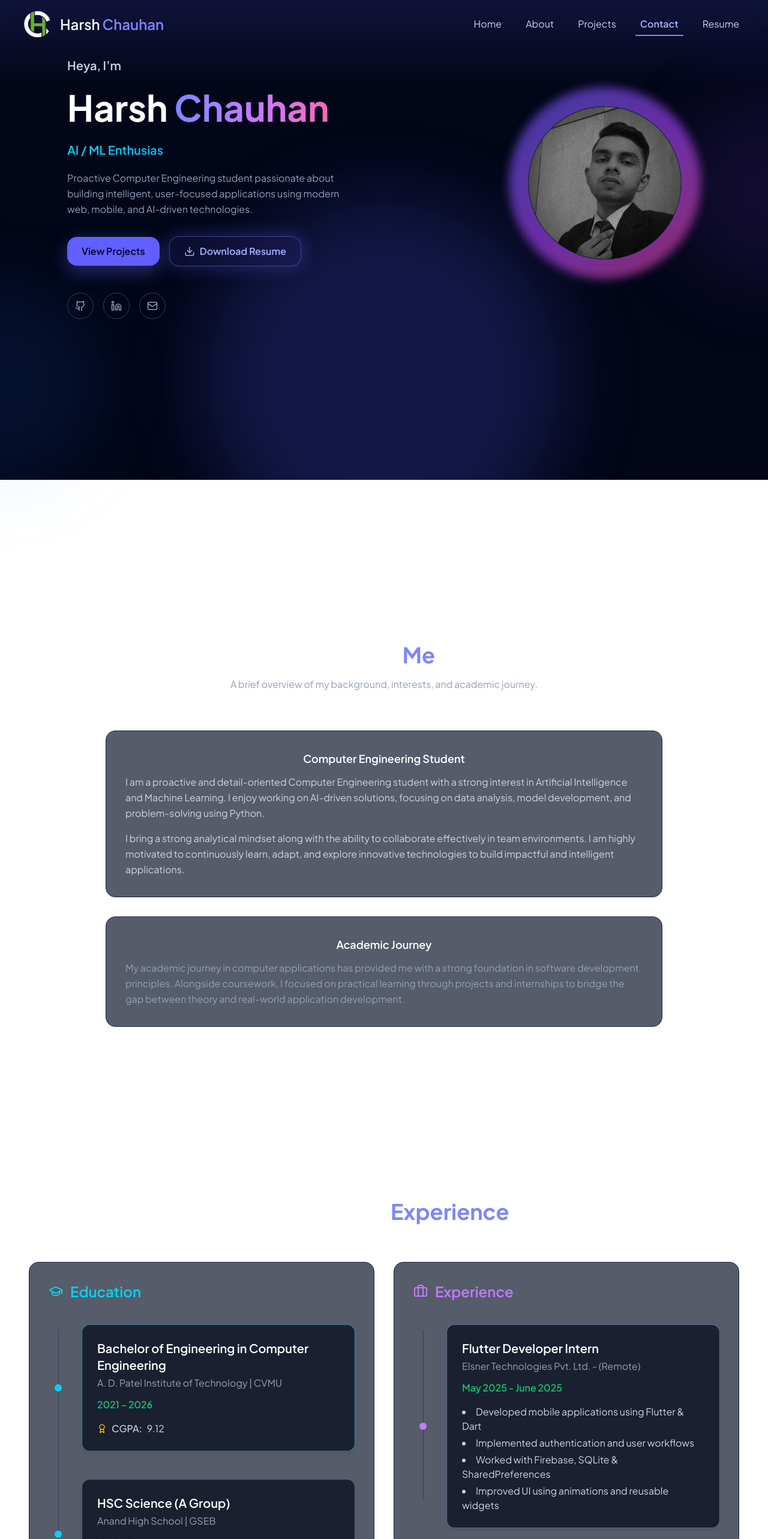
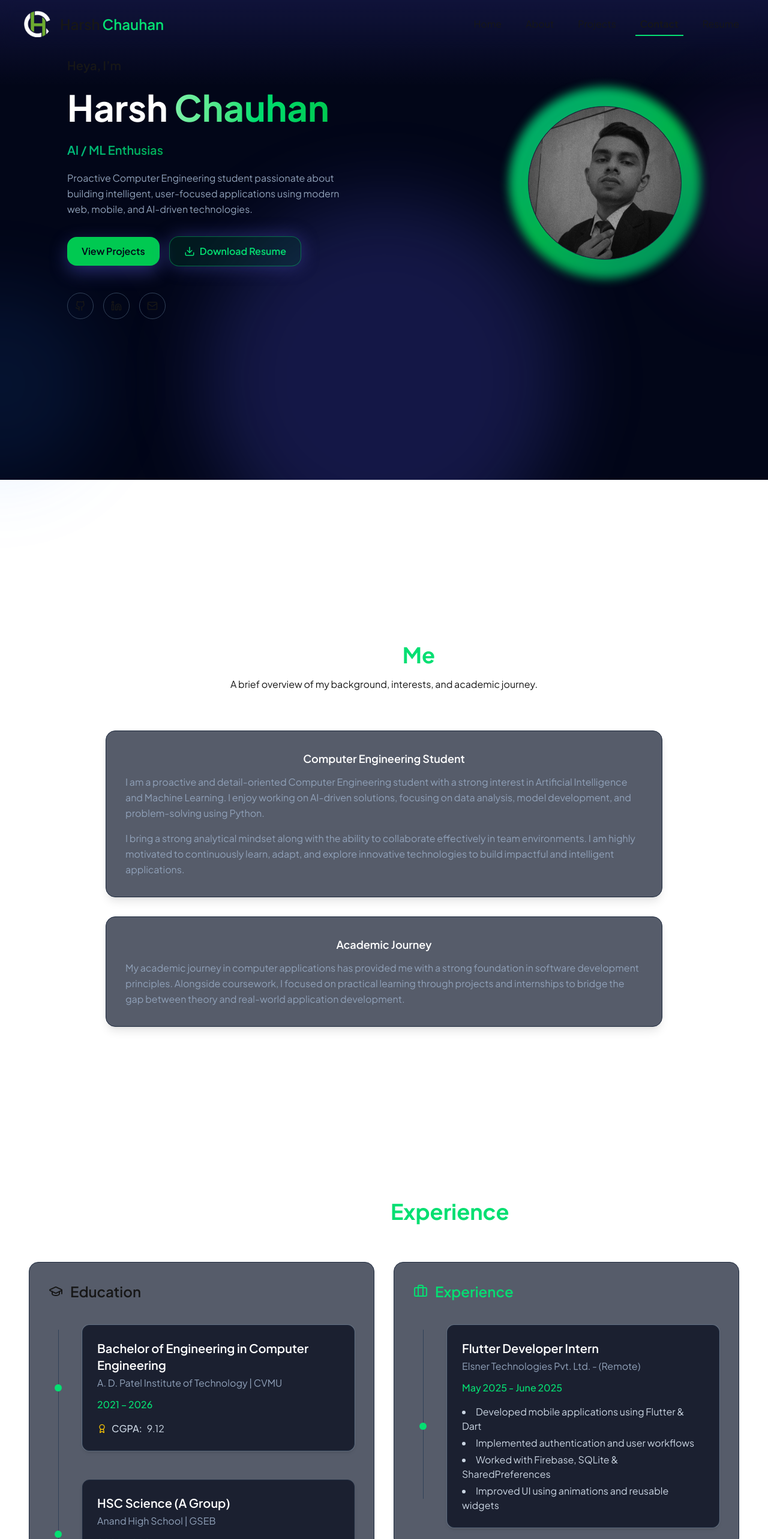
Before and after one commit to GitHarsh1511/portfolio, a Next.js app: page / in a window 1280 px wide. Shown: the top 2566 px of the page at 60% size. Built offline with nearby package versions, Linux system fonts and the light colour scheme.

Commit message:
goodtogo

```diff
--- a/app/page.tsx
+++ b/app/page.tsx
@@ -50,14 +50,14 @@ export default function HomePage() {
               className="space-y-5"
             >
               {/* Small Intro */}
-              <p className="text-lg md:text-xl font-semibold text-slate-300 leading-tight">
+              <p className="text-lg md:text-xl font-semibold text-white-400 leading-tight">
                 Heya, I’m
               </p>
 
               {/* Name */}
               <h1 className="text-4xl md:text-5xl lg:text-6xl font-extrabold leading-tight text-white">
                 Harsh{" "}
-                <span className="bg-gradient-to-r from-indigo-400 via-purple-400 to-pink-400 bg-clip-text text-transparent">
+                <span className="bg-linear-to-r from-green-300 via-green-400 to-green-500 bg-clip-text text-transparent">
                   Chauhan
                 </span>
               </h1>
@@ -76,10 +76,10 @@ export default function HomePage() {
                 repeat={Infinity}
                 wrapper="h2"
                 className="
-    text-lg md:text-xl font-semibold
-    bg-gradient-to-r from-cyan-400 via-sky-400 to-blue-500
-    bg-clip-text text-transparent
-  "
+  text-lg md:text-xl font-semibold
+  bg-linear-to-r from-emerald-500 via-green-600 to-emerald-700
+  bg-clip-text text-transparent
+"
               />
 
               {/* Description */}
@@ -99,10 +99,10 @@ export default function HomePage() {
                   className="
       inline-flex items-center gap-2
       px-6 py-3 rounded-2xl
-      bg-indigo-500
+      bg-green-500
       text-slate-950 font-semibold
       shadow-[0_10px_30px_rgba(99,102,241,0.4)]
-      hover:bg-indigo-400
+      hover:bg-white-400
       transition
     "
                 >
@@ -118,11 +118,11 @@ export default function HomePage() {
                   className="
       inline-flex items-center gap-2
       px-6 py-3 rounded-2xl
-      border border-indigo-400/40
-      bg-indigo-500/10
-      text-indigo-300 font-semibold
+      border border-green-400/40
+      bg-green-500/10
+      text-green-400 font-semibold
       shadow-[0_0_30px_rgba(99,102,241,0.35)]
-      hover:bg-indigo-500/20
+      hover:bg-green-500/20
       transition
     "
                 >
@@ -140,9 +140,9 @@ export default function HomePage() {
                   className="
         p-3 rounded-full
         border border-slate-700
-        text-slate-400
-        hover:text-white hover:border-indigo-400
-        hover:shadow-md hover:shadow-indigo-500/30
+        text-white-400
+        hover:text-white hover:border-green-400
+        hover:shadow-md hover:shadow-green-500/30
         transition
       "
                 >
@@ -156,8 +156,8 @@ export default function HomePage() {
                   className="
         p-3 rounded-full
         border border-slate-700
-        text-slate-400
-        hover:text-white hover:border-indigo-400
+        text-white-400
+        hover:text-white hover:border-green-400
         hover:shadow-md hover:shadow-indigo-500/30
         transition
       "
@@ -171,8 +171,8 @@ export default function HomePage() {
                   className="
         p-3 rounded-full
         border border-slate-700
-        text-slate-400
-        hover:text-white hover:border-indigo-400
+        text-white-400
+        hover:text-white hover:border-green-400
         hover:shadow-md hover:shadow-indigo-500/30
         transition
       "
@@ -197,7 +197,7 @@ export default function HomePage() {
                     repeat: Infinity,
                     ease: "linear",
                   }}
-                  className="absolute inset-0 rounded-full bg-gradient-to-tr from-indigo-500 via-purple-500 to-pink-500 blur-sm opacity-60"
+                  className="absolute inset-0 rounded-full bg-linear-to-tr from-emerald-500 via-green-500 to-emerald-600 blur-sm opacity-90"
                 />
 
                 {/* Soft inner glow */}
@@ -240,7 +240,7 @@ export default function HomePage() {
               viewport={{ once: true }}
               className="text-3xl md:text-4xl font-bold text-white mb-16 text-center"
             >
-              Education & <span className="text-indigo-400">Experience</span>
+              Education & <span className="text-green-400">Experience</span>
             </motion.h2>
 
             {/* Side-by-side cards */}
--- a/components/Navbar.tsx
+++ b/components/Navbar.tsx
@@ -80,8 +80,14 @@ export default function Navbar() {
           {/* Logo */}
           <a
             href={isHome ? "#home" : "/#home"}
-            className="group flex items-center gap-4 shrink-0"
+            className="
+    group flex items-center gap-4 shrink-0
+    transition-all duration-300
+    hover:-translate-y-0.5
+  "
           >
+            {/* Logo Image */}
+            <div className="transition-transform duration-300 group-hover:scale-105">
               <Image
                 src="/logow.png"
                 alt="Harsh Chauhan Logo"
@@ -89,9 +95,12 @@ export default function Navbar() {
                 height={44}
                 priority
               />
-            <span className="text-xl sm:text-2xl font-semibold text-slate-100">
+            </div>
+
+            {/* Name */}
+            <span className="text-xl sm:text-2xl font-semibold transition-colors duration-300 text-white-400 group-hover:text-white">
               Harsh
-              <span className="ml-1 text-indigo-400">Chauhan</span>
+              <span className="ml-1 text-green-400">Chauhan</span>
             </span>
           </a>
 
@@ -106,13 +115,13 @@ export default function Navbar() {
                   href={isHome ? `#${section.id}` : `/#${section.id}`}
                   className={`group relative px-2 py-1 ${
                     isActive
-                      ? "text-indigo-300 font-semibold"
-                      : "text-slate-300 hover:text-indigo-300"
+                      ? "text-white-400 font-semibold"
+                      : "text-white-400 hover:text-green-400"
                   }`}
                 >
                   {section.label}
                   <span
-                    className={`absolute left-0 -bottom-1 h-[2px] w-full bg-indigo-400 transition-transform duration-300 ${
+                    className={`absolute left-0 -bottom-1 h-[2px] w-full bg-green-400 transition-transform duration-300 ${
                       isActive
                         ? "scale-x-100"
                         : "scale-x-0 group-hover:scale-x-100"
@@ -125,10 +134,10 @@ export default function Navbar() {
             <a
               href="/resume/Harsh_Chauhan_Resume.pdf"
               download="Harsh_Chauhan_Resume.pdf"
-              className="group relative px-2 py-1 text-slate-300 hover:text-indigo-300"
+              className="group relative px-2 py-1 text-white-400 hover:text-green-400"
             >
               Resume
-              <span className="absolute left-0 -bottom-1 h-[2px] w-full bg-indigo-400 scale-x-0 group-hover:scale-x-100 transition-transform" />
+              <span className="absolute left-0 -bottom-1 h-[2px] w-full bg-green-400 scale-x-0 group-hover:scale-x-100 transition-transform" />
             </a>
           </div>
 
@@ -174,15 +183,15 @@ export default function Navbar() {
                     height={40}
                     priority
                   />
-                  <span className="text-lg font-semibold text-slate-100">
+                  <span className="text-lg font-semibold text-white-400">
                     Harsh
-                    <span className="ml-1 text-indigo-400">Chauhan</span>
+                    <span className="ml-1 text-green-400">Chauhan</span>
                   </span>
                 </div>
 
                 <button
                   onClick={() => setMobileOpen(false)}
-                  className="text-slate-200"
+                  className="text-white-400"
                   aria-label="Close menu"
                 >
                   <X size={26} />
@@ -213,13 +222,13 @@ export default function Navbar() {
                       }}
                       className={`relative inline-block text-center font-medium ${
                         isActive
-                          ? "text-indigo-300"
-                          : "text-slate-300 hover:text-indigo-300"
+                          ? "text-green-400"
+                          : "text-white-400 hover:text-green-400"
                       }`}
                     >
                       {section.label}
                       <span
-                        className={`absolute left-0 -bottom-1 h-[2px] w-full bg-indigo-400 transition-transform duration-300 ${
+                        className={`absolute left-0 -bottom-1 h-[2px] w-full bg-green-400 transition-transform duration-300 ${
                           isActive ? "scale-x-100" : "scale-x-0"
                         }`}
                       />
@@ -235,15 +244,16 @@ export default function Navbar() {
                     hidden: { opacity: 0, y: 20 },
                     show: { opacity: 1, y: 0 },
                   }}
-                  className="inline-block text-center font-medium text-slate-300 hover:text-indigo-300"
+                  className="inline-block text-center font-medium text-white-400 hover:text-green-400"
                 >
                   Resume
                 </motion.a>
               </motion.div>
 
               {/* Copyright */}
-              <div className="pt-8 text-center text-xs text-slate-500">
-                © {new Date().getFullYear()} Harsh Chauhan | All rights reserved.
+              <div className="pt-8 text-center text-xs text-green-300">
+                © {new Date().getFullYear()} Harsh Chauhan | All rights
+                reserved.
               </div>
             </motion.aside>
           </>
--- a/components/about/AboutSection.tsx
+++ b/components/about/AboutSection.tsx
@@ -20,10 +20,10 @@ export default function AboutSection() {
           className="text-center mb-16"
         >
           <h2 className="text-3xl md:text-4xl font-bold text-white mb-4">
-            About <span className="text-indigo-400">Me</span>
+            About <span className="text-green-400">Me</span>
           </h2>
 
-          <p className="max-w-2xl mx-auto text-slate-400 text-sm md:text-base leading-relaxed">
+          <p className="max-w-2xl mx-auto text-white-400 text-sm md:text-base leading-relaxed">
             A brief overview of my background, interests, and academic journey.
           </p>
         </motion.div>
@@ -42,20 +42,26 @@ export default function AboutSection() {
               rounded-2xl
               p-6 sm:p-8
               backdrop-blur
+              shadow-lg
+                transition-all
+                duration-300
+                hover:-translate-y-1
+                hover:border-green-400/60
+                hover:shadow-green-500/10
             "
           >
             <h3 className="text-lg font-semibold text-white mb-3 text-center">
               Computer Engineering Student
             </h3>
 
-            <p className="text-slate-300 text-sm md:text-base leading-relaxed">
+            <p className="text-slate-400 text-sm md:text-base leading-relaxed">
               I am a proactive and detail-oriented Computer Engineering student
               with a strong interest in Artificial Intelligence and Machine
               Learning. I enjoy working on AI-driven solutions, focusing on data
               analysis, model development, and problem-solving using Python.
             </p>
 
-            <p className="text-slate-300 text-sm md:text-base leading-relaxed mt-4">
+            <p className="text-slate-400 text-sm md:text-base leading-relaxed mt-4">
               I bring a strong analytical mindset along with the ability to
               collaborate effectively in team environments. I am highly motivated
               to continuously learn, adapt, and explore innovative technologies
@@ -75,6 +81,12 @@ export default function AboutSection() {
               rounded-2xl
               p-6 sm:p-8
               backdrop-blur
+              shadow-lg
+                transition-all
+                duration-300
+                hover:-translate-y-1
+                hover:border-green-400/60
+                hover:shadow-green-500/10
             "
           >
             <h3 className="text-lg font-semibold text-white mb-3 text-center">
--- a/components/about/Education.tsx
+++ b/components/about/Education.tsx
@@ -30,11 +30,27 @@ const educationData = [
 
 export default function Education() {
   return (
-    <div className="rounded-2xl bg-slate-900/70 border border-slate-800 p-6 sm:p-8">
+    <motion.div
+  initial={{ opacity: 0, y: 30 }}
+  whileInView={{ opacity: 1, y: 0 }}
+  transition={{ duration: 0.6 }}
+  viewport={{ once: true }}
+  className="
+    rounded-2xl
+    bg-slate-900/70
+    border border-slate-800
+    p-6 sm:p-8
+    transition-all
+    duration-300
+    hover:-translate-y-1
+    hover:border-green-400/60
+  "
+>
+
       {/* Section Heading */}
       <div className="flex items-center gap-3 mb-10">
-        <GraduationCap className="w-6 h-6 text-cyan-400" />
-        <h4 className="text-2xl font-semibold text-cyan-400">Education</h4>
+        <GraduationCap className="w-6 h-6 text-white-400" />
+        <h4 className="text-2xl font-semibold text-white-400">Education</h4>
       </div>
 
       {/* Timeline */}
@@ -53,7 +69,7 @@ export default function Education() {
           >
             {/* Dot column */}
             <div className="relative w-8 flex justify-center items-center">
-              <span className="w-3 h-3 bg-cyan-400 rounded-full" />
+              <span className="w-3 h-3 bg-green-400 rounded-full" />
             </div>
 
             {/* Card */}
@@ -69,8 +85,8 @@ export default function Education() {
                 duration-300
                 hover:-translate-y-1
                 hover:shadow-xl
-                hover:border-cyan-400/60
-                ${edu.highlight ? "ring-1 ring-cyan-400/30" : ""}
+                hover:border-green-400/60
+                ${edu.highlight ? "ring-1 ring-slate-400/30" : ""}
               `}
             >
               <h5 className="text-lg sm:text-xl font-semibold text-white">
@@ -92,6 +108,6 @@ export default function Education() {
           </motion.div>
         ))}
       </div>
-    </div>
+    </motion.div>
   );
 }
--- a/components/about/Experience.tsx
+++ b/components/about/Experience.tsx
@@ -30,11 +30,27 @@ const experienceData = [
 
 export default function Experience() {
   return (
-    <div className="rounded-2xl bg-slate-900/70 border border-slate-800 p-6 sm:p-8">
+    <motion.div
+  initial={{ opacity: 0, y: 30 }}
+  whileInView={{ opacity: 1, y: 0 }}
+  transition={{ duration: 0.6 }}
+  viewport={{ once: true }}
+  className="
+    rounded-2xl
+    bg-slate-900/70
+    border border-slate-800
+    p-6 sm:p-8
+    transition-all
+    duration-300
+    hover:-translate-y-1
+    hover:border-green-400/60
+  "
+>
+
       {/* Section Heading */}
       <div className="flex items-center gap-3 mb-10">
-        <Briefcase className="w-6 h-6 text-purple-400" />
-        <h4 className="text-2xl font-semibold text-purple-400">Experience</h4>
+        <Briefcase className="w-6 h-6 text-green-400" />
+        <h4 className="text-2xl font-semibold text-green-400">Experience</h4>
       </div>
 
       {/* Timeline */}
@@ -53,7 +69,7 @@ export default function Experience() {
           >
             {/* Dot column */}
             <div className="relative w-8 flex justify-center items-center">
-              <motion.span className="w-3 h-3 bg-purple-400 rounded-full" />
+              <motion.span className="w-3 h-3 bg-green-400 rounded-full" />
             </div>
 
             {/* Card */}
@@ -69,8 +85,8 @@ export default function Experience() {
                 duration-300
                 hover:-translate-y-1
                 hover:shadow-xl
-                hover:border-purple-400/60
-                ${exp.highlight ? "ring-1 ring-purple-400/30" : ""}
+                hover:border-green-400/60
+                ${exp.highlight ? "ring-1 ring-slate-400/30" : ""}
               `}
             >
               <h5 className="text-lg sm:text-xl font-semibold text-white">
@@ -90,6 +106,6 @@ export default function Experience() {
           </motion.div>
         ))}
       </div>
-    </div>
+    </motion.div>
   );
 }
--- a/components/about/Skills.tsx
+++ b/components/about/Skills.tsx
@@ -40,7 +40,7 @@ export default function Skills() {
           viewport={{ once: true }}
           className="text-3xl md:text-4xl font-bold text-center text-white mb-16"
         >
-          Skills & <span className="text-cyan-400">Abilities</span>
+          Skills & <span className="text-green-400">Abilities</span>
         </motion.h3>
 
         {/* Skills Grid */}
@@ -67,8 +67,8 @@ export default function Skills() {
                 transition-all
                 duration-300
                 hover:-translate-y-1
-                hover:border-cyan-400/60
-                hover:shadow-cyan-500/10
+                hover:border-green-400/60
+                hover:shadow-green-500/10
               "
             >
               {/* Skill Logo */}
--- a/components/footer/Footer.tsx
+++ b/components/footer/Footer.tsx
@@ -2,9 +2,9 @@ export default function Footer() {
   return (
     <footer className="border-t border-slate-800">
       <div className="max-w-7xl mx-auto px-6 py-4 text-center">
-        <p className="text-slate-300 text-sm">
+        <p className="text-white-300 text-sm">
           Copyright © {new Date().getFullYear()}{" "}
-          <span className="font-semibold text-cyan-400">
+          <span className="font-semibold text-green-400">
             Harsh Chauhan
           </span>{" "}
           | All Rights Reserved.
--- a/components/projects/ProjectModal.tsx
+++ b/components/projects/ProjectModal.tsx
@@ -67,7 +67,7 @@ export default function ProjectModal({ project, onClose }: ProjectModalProps) {
             <div className="relative">
               <button
                 onClick={onClose}
-                className="absolute top-4 right-4 z-20 text-slate-400 hover:text-white"
+                className="absolute top-4 right-4 z-20 text-green-400 hover:text-red"
               >
                 <X size={22} />
               </button>
@@ -97,7 +97,7 @@ export default function ProjectModal({ project, onClose }: ProjectModalProps) {
                 {project.tech.map((tech) => (
                   <span
                     key={tech}
-                    className="text-xs px-3 py-1 rounded-full bg-slate-800 text-slate-300"
+                    className="text-xs px-3 py-1 rounded-full bg-slate-800 text-white-500"
                   >
                     {tech}
                   </span>
@@ -110,7 +110,7 @@ export default function ProjectModal({ project, onClose }: ProjectModalProps) {
                   href={project.live}
                   target="_blank"
                   rel="noopener noreferrer"
-                  className="flex items-center gap-2 text-cyan-400 hover:underline"
+                  className="flex items-center gap-2 text-green-400 hover:underline"
                 >
                   <ExternalLink size={18} />
                   Live Demo
--- a/components/projects/Projects.tsx
+++ b/components/projects/Projects.tsx
@@ -75,7 +75,7 @@ export default function Projects() {
         viewport={{ once: true }}
         className="text-4xl md:text-5xl font-bold text-center mb-16"
       >
-        My <span className="text-cyan-400">Projects</span>
+        My <span className="text-green-400">Projects</span>
       </motion.h2>
 
       <div className="grid gap-8 sm:grid-cols-2 lg:grid-cols-3">
@@ -87,7 +87,7 @@ export default function Projects() {
             transition={{ duration: 0.5, delay: index * 0.1 }}
             viewport={{ once: true }}
             onClick={() => setSelectedProject(project)}
-            className="group cursor-pointer bg-slate-900/70 border border-slate-800 rounded-2xl overflow-hidden shadow-lg transition-all duration-300 hover:-translate-y-1 hover:border-cyan-400/60"
+            className="group cursor-pointer bg-slate-900/70 border border-slate-800 rounded-2xl overflow-hidden shadow-lg transition-all duration-300 hover:-translate-y-1 hover:border-green-400/60"
           >
             <div className="relative h-48 w-full overflow-hidden">
               <Image
--- a/components/ui/BackToTop.tsx
+++ b/components/ui/BackToTop.tsx
@@ -36,13 +36,13 @@ export default function BackToTop() {
         bg-slate-900/80
         border
         border-slate-700
-        text-cyan-400
+        text-green-400
         shadow-lg
         backdrop-blur
         transition-all
         duration-300
         hover:-translate-y-1
-        hover:border-cyan-400
+        hover:border-green-400
         hover:shadow-cyan-500/20
         ${visible ? "opacity-100 scale-100" : "opacity-0 scale-90 pointer-events-none"}
       `}
```
Also changed, not shown: components/contact/Contact.tsx (+11 -11 lines). Lines whose indentation alone changed are shown as unchanged.
